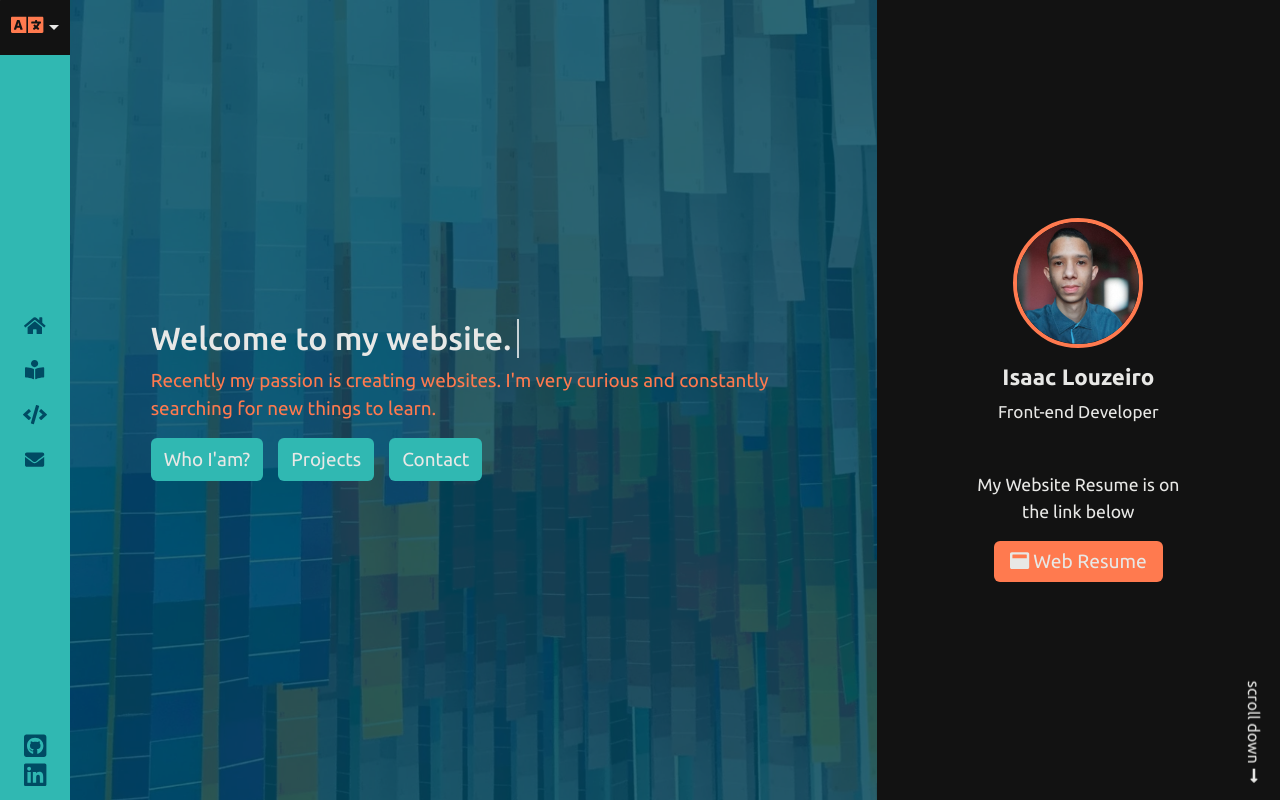
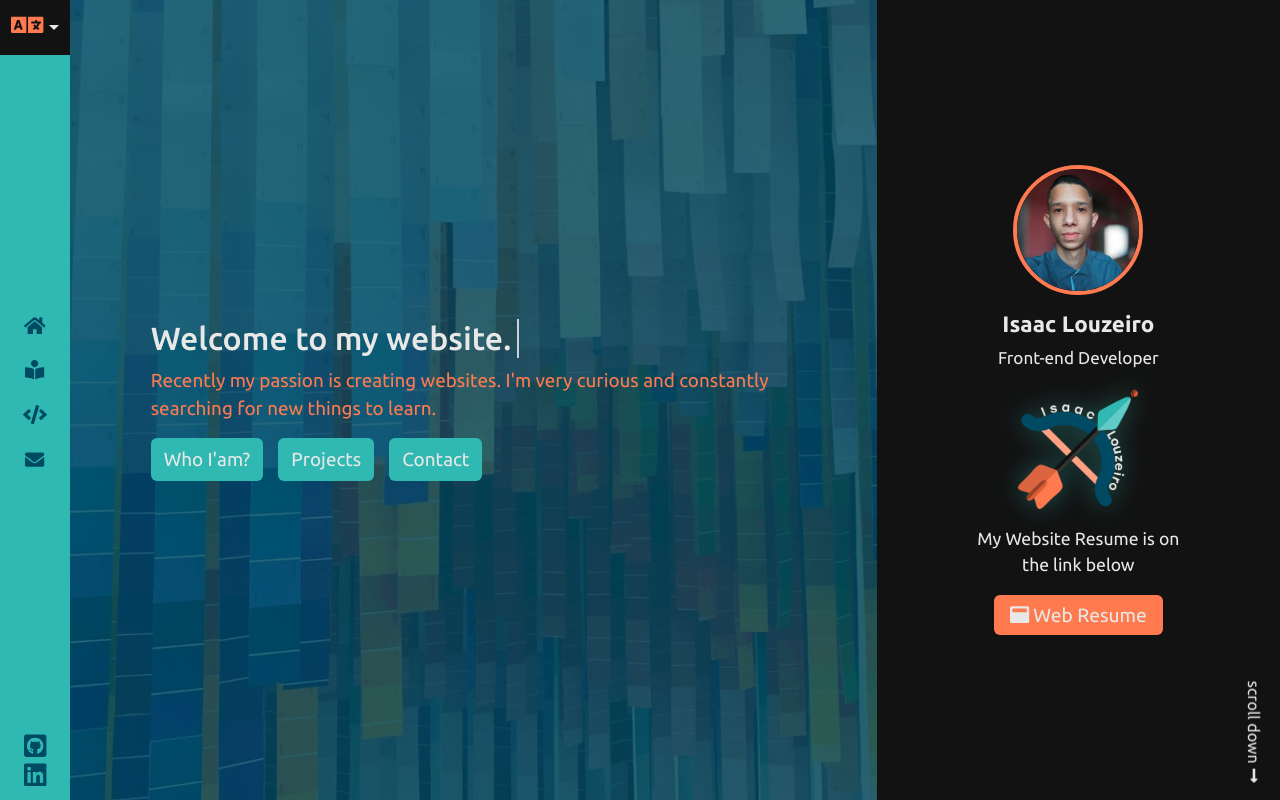
Before and after one commit to IsaacLouzeiro/web-portfolio, a Vue app: page / in a window 1280 px wide. Built offline with nearby package versions, Linux system fonts and the light colour scheme.

Commit message:
adicionando minha logo na secao home

```diff
--- a/src/components/HomeSection.vue
+++ b/src/components/HomeSection.vue
@@ -16,10 +16,14 @@
         </div>
 
         <div class="col-lg-4 col-12 areaLateral d-flex align-items-center justify-content-center">
-            <section>
+            <section class="py-3">
                 <img src="../assets/img/img-isaac.jpeg" alt="My Image" class="imgIsaac">
                 <h2 class="mt-3 mb-2">{{ myName }}</h2>
-                <span class="mb-5">{{ profession }}</span><br>
+                <span >{{ profession }}</span><br>
+
+                <div class="py-3">
+                    <img :src="linkLogo" alt="My Logo" class="myLogo">
+                </div>
 
                 <span class="webResume">{{ textWebResume }}</span><br>
 
@@ -44,6 +48,7 @@ export default {
         profession: String,
         textWebResume: String,
         btnWebResume: String,
+        linkLogo: String,
         scrollDown: String
     }
 }
@@ -146,6 +151,26 @@ export default {
                 }
             }
 
+            @keyframes loading {
+                0% {
+                    bottom: 0;
+                }
+                50% {
+                    bottom: 5px;
+                }
+                100% {
+                    bottom: 0;
+                }
+            }
+
+            .myLogo {
+                width: 100%;
+                max-width: 120px;
+                position: relative;
+                filter: drop-shadow(0 0 .8rem rgba($color3, .4));
+                animation: loading 1.7s linear infinite;
+            }
+
             a.btn {
                 background-color: $color4;
                 color: $color5;
--- a/src/views/Home.vue
+++ b/src/views/Home.vue
@@ -24,7 +24,7 @@
 
             <!-- conteudo principal -->
             <main class="w-100" id="mainContent">
-                <HomeSection :welcome="welcome" :subtitleSection="subtitleSectionHome" :btnWhoIam="btnWhoIam" :btnProjects="btnProjects" :btnContact="btnContact" :myName="myName" :profession="profession" :textWebResume="textWebResume" :btnWebResume="btnWebResume" :scrollDown="scrollDown" />
+                <HomeSection :welcome="welcome" :subtitleSection="subtitleSectionHome" :btnWhoIam="btnWhoIam" :btnProjects="btnProjects" :btnContact="btnContact" :myName="myName" :profession="profession" :textWebResume="textWebResume" :btnWebResume="btnWebResume" :linkLogo="linkLogoWhite" :scrollDown="scrollDown" />
 
                 <AboutSection :scrollDown="scrollDown" :titleSection="titleSectionAbout" :aboutText="aboutText" :moreDetails="moreDetails" :btnWebResume="btnWebResume" :titleSkills="titleSkills" :hardSkill="hardSkill" :softSkill="softSkill" :boxSkill="boxSkill" :boxSoftSkill="boxSoftSkill" />
 
@@ -69,6 +69,8 @@ export default {
             profession: "Front-end Developer",
             textWebResume: "My Website Resume is on the link below",
             btnWebResume: "Web Resume",
+            linkLogo: require('../assets/img/logo-isaac-louzeiro-tiny.png'),
+            linkLogoWhite: require('../assets/img/logo-isaac-louzeiro-tiny-white.png'),
             scrollDown: "scroll down",
             // EM PORTUGUÊS
             // welcome: "Bem vindo ao meu site.",
@@ -239,7 +241,7 @@ export default {
             email: "isaacelias1110@gmail.com",
             linkedinLink: "/in/isaac-louzeiro",
             localization: "São Paulo, SP | Brazil",
-            linkMap: require('../assets/img/maps.webp')
+            linkMap: require('../assets/img/maps.webp'),
         }
     },
     components: {
```
Also changed, not shown: src/assets/img/logo-isaac-louzeiro-tiny-white.png (added).
